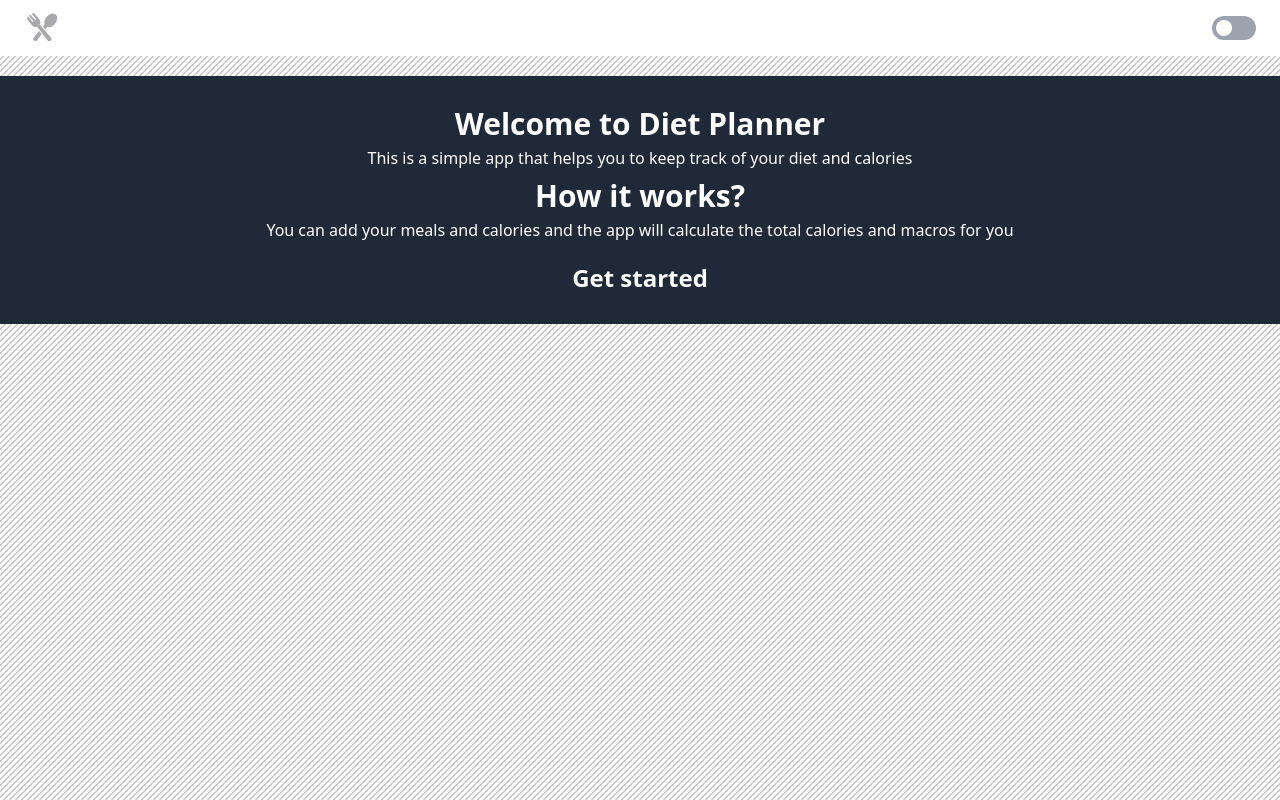
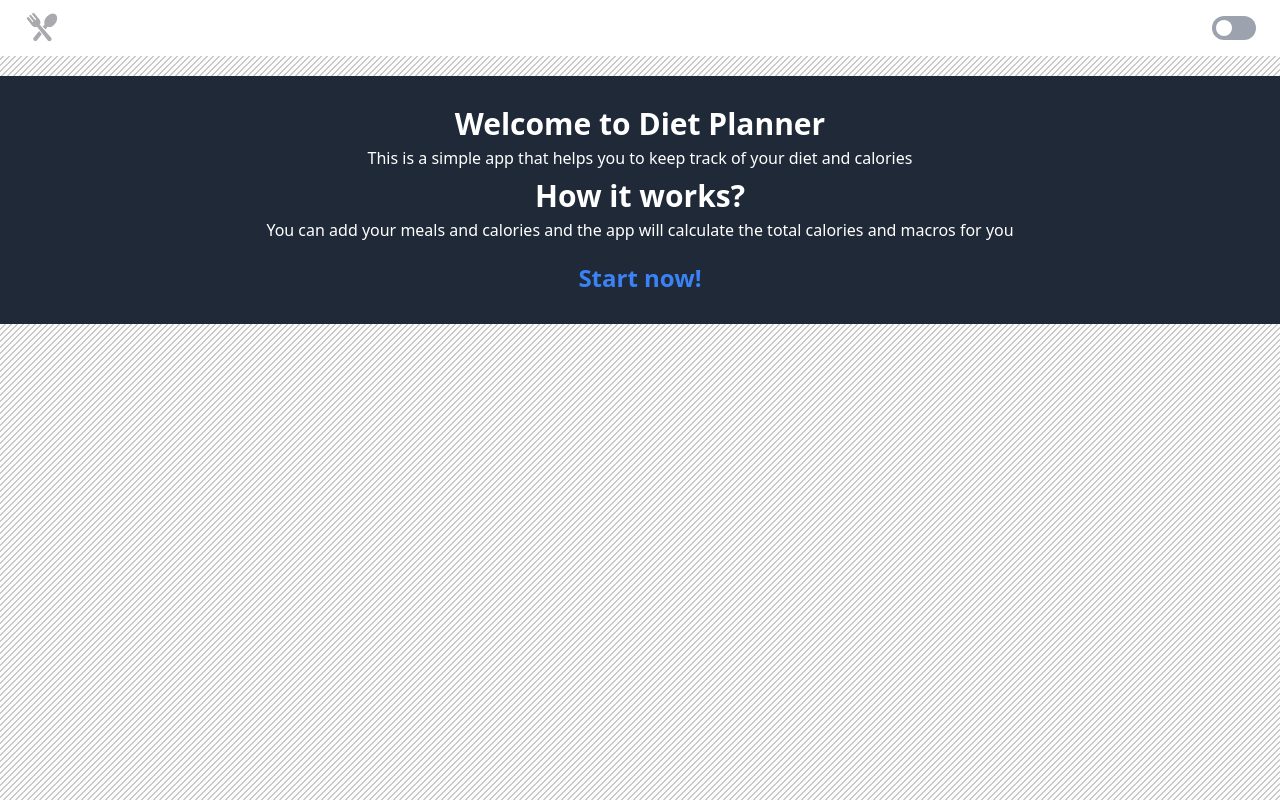
Before and after one commit to glauberperez/diet-planner, a React (Vite) app: page /welcome in a window 1280 px wide. Built offline with nearby package versions, Linux system fonts and the light colour scheme.

Commit message:
that's a commit

```diff
--- a/src/main.tsx
+++ b/src/main.tsx
@@ -8,6 +8,8 @@
 import Main from './pages/Main.tsx'
 
 import './index.css'
+
+//comment
 
 const router = createBrowserRouter([
   {
--- a/src/pages/Welcome.tsx
+++ b/src/pages/Welcome.tsx
@@ -1,4 +1,4 @@
-
+import { Link } from "react-router-dom";
 
 const Welcome = () => {
 
@@ -15,7 +15,9 @@
           <h1 className="text-3xl font-semibold text-center mt-2">How it works?</h1>
           <p className="text-center mt-1">You can add your meals and calories and the app will calculate the total calories and macros for you</p>
 
-          <h1 className="text-2xl font-semibold text-center m-5">Get started</h1>
+          <h1 className="text-2xl font-semibold text-center m-5">
+            <Link to="/" className="text-blue-500 hover:text-blue-600">Start now!</Link>
+            </h1>
 
         </div>
 
```
